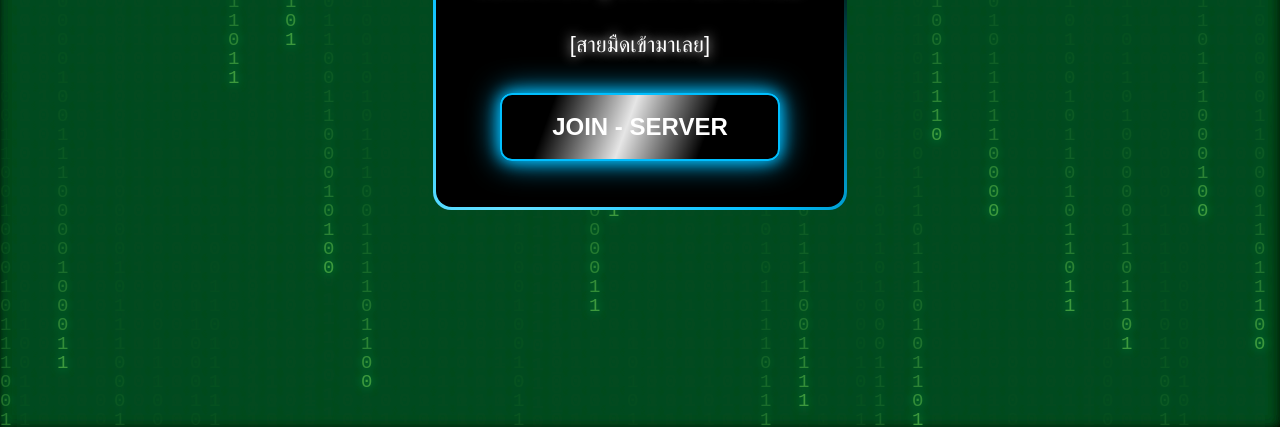
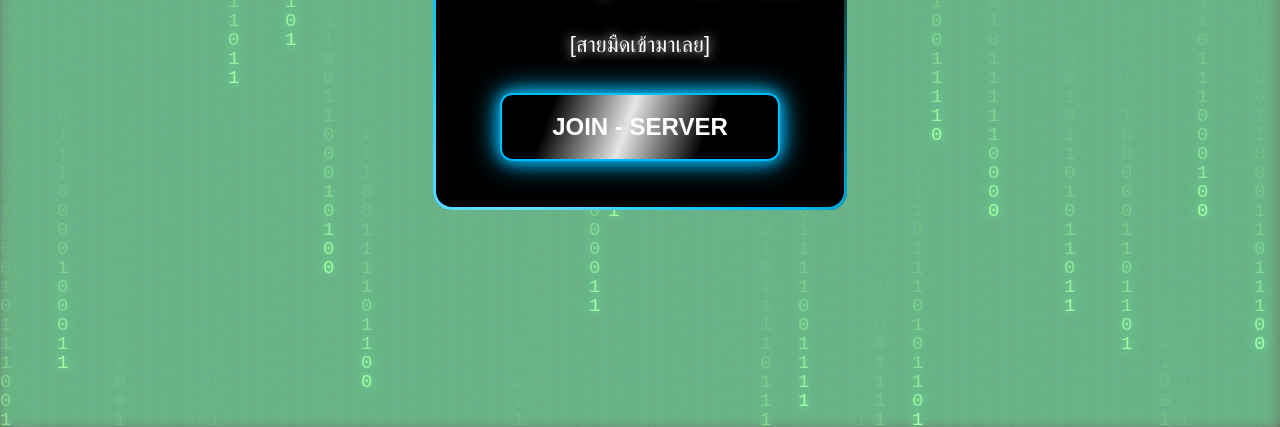
Before and after one commit to auma3751-hue/hubhub, a plain HTML site: page index.html in a window 1280 px wide. Shown: the part 373-800 px from the top of the page. Drawn offline with Linux system fonts and the light colour scheme.

Commit message:
Update index.html

```diff
--- a/index.html
+++ b/index.html
@@ -15,13 +15,17 @@ font-family:Arial,Helvetica,sans-serif;
 }
 
 body{
-background:#000;
+background-image: url("ลิ้ง");
+background-size: cover;
+background-position: center;
+background-repeat: no-repeat;
 overflow:hidden;
 display:flex;
 justify-content:center;
 align-items:center;
 height:100vh;
 color:#fff;
+
 }
 
 canvas{
```
